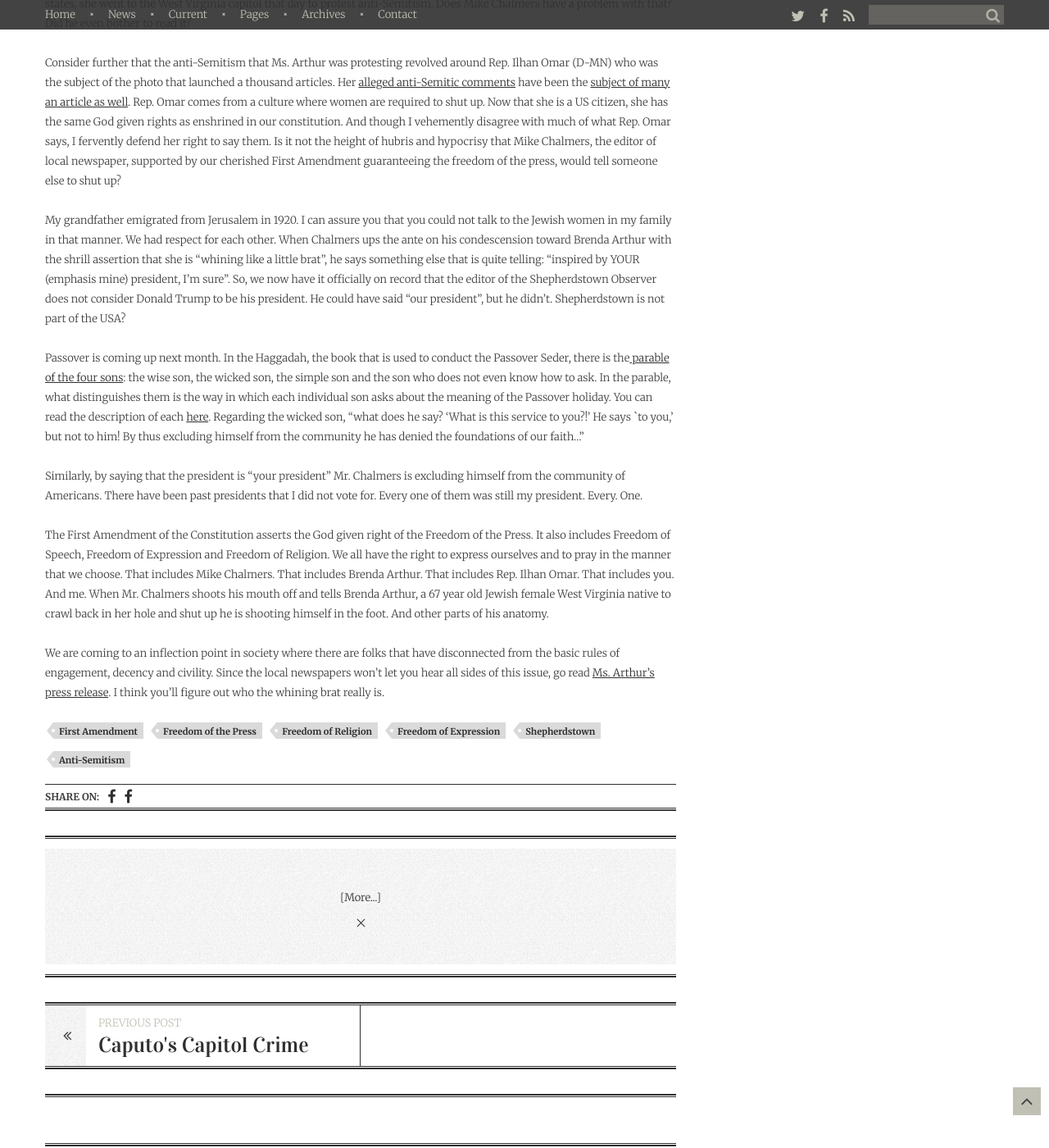
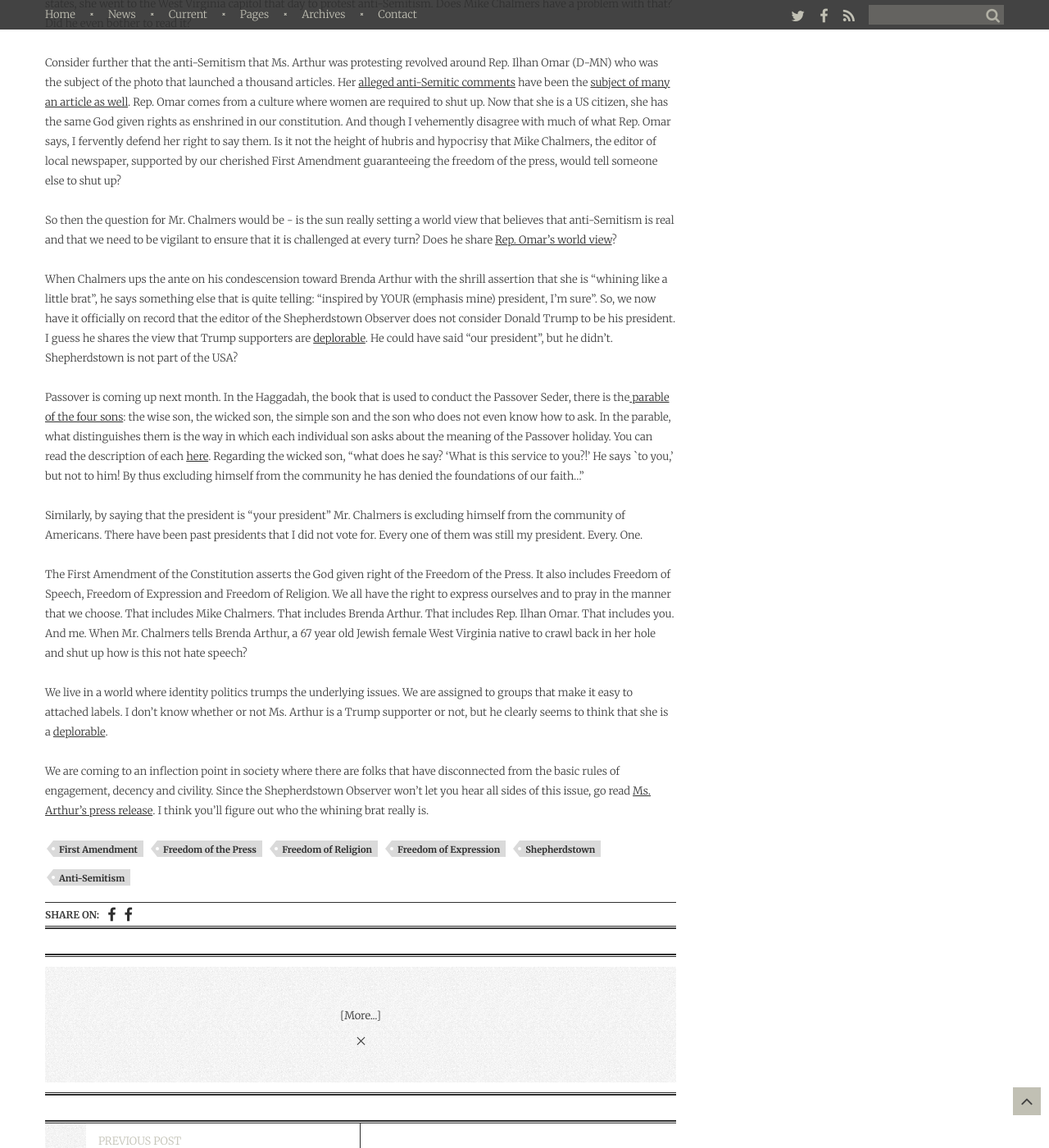
Before and after one commit to niden-net/ghostofjefferson-com, a Jekyll site: the page built from _posts/2019-03-14-does-the-first-amendment-apply-to-everyone.md, in a window 1280 px wide and 1400 px high, scrolled down 1103 px. Shown: the whole window at 82% size. Built offline with Jekyll 4.4.1, drawn with Linux system fonts in a browser that asks for light colours; a script that is not in the unit is left out.

Commit message:
Update Post “2019-03-14-does-the-first-amendment-apply-to-everyone”

```diff
--- a/_posts/2019-03-14-does-the-first-amendment-apply-to-everyone.md
+++ b/_posts/2019-03-14-does-the-first-amendment-apply-to-everyone.md
@@ -23,7 +23,6 @@ Contrast that with the stance taken by the Shepherdstown Observer.  Apparently M
 
 To put it mildly, we all know your name (though it will be forgotten next week, thankfully) because you're an unaccountable bigot.
 
-
 YOU CHOSE to do it - and now you're whining like a little brat (inspired by your president, I'm sure) because the state and the world condemns YOUR behavior. As they should ... well, save for a small and soon-to-be-extinct group of similar bigots that slither through this country. They indeed probably love you.
 
 Anyway, as the curtain sets on your worldview, we bid you, and your ilk, a not-so-fond farewell.
@@ -32,23 +31,20 @@ You won't be missed. And your silly little press release won't be published.
 
 Go back to your hole. Crawl into it. And shut up.”
 
-
 Mr. Chalmers email oozes hatred and it’s directed at a 67 year old Jewish woman.  So when he tells her to “go back to your hole. Crawl into it. And shut up”, there is a whiff of misogyny to it.  I’ll give him a pass regarding anti-Semitism.  For now.  But when he says that the curtain is setting on her world view, the Jewish calendar goes back 5779 years.  As Ms. Arthur’s press release states, she went to the West Virginia capitol that day to protest anti-Semitism.  Does Mike Chalmers have a problem with that?  Did he even bother to read it?
-
 
 Consider further that the anti-Semitism that Ms. Arthur was protesting revolved around Rep. Ilhan Omar (D-MN) who was the subject of the photo that launched a thousand articles.  Her [alleged anti-Semitic comments](https://www.bloomberg.com/news/articles/2019-03-04/democrats-said-to-plan-anti-semitism-measure-after-omar-remarks) have been the [subject of many an article as well](https://www.bloomberg.com/opinion/articles/2019-03-05/ilhan-omar-s-anti-israel-nativism-will-haunt-democrats).  Rep. Omar comes from a culture where women are required to shut up.  Now that she is a US citizen, she has the same God given rights as enshrined in our constitution.  And though I vehemently disagree with much of what Rep. Omar says, I fervently defend her right to say them.  Is it not the height of hubris and hypocrisy that Mike Chalmers, the editor of local newspaper, supported by our cherished First Amendment guaranteeing the freedom of the press, would tell someone else to shut up?
 
+So then the question for Mr. Chalmers would be - is the sun really setting a world view that believes that anti-Semitism is real and that we need to be vigilant to ensure that it is challenged at every turn?  Does he share [Rep. Omar's world view](https://www.washingtonexaminer.com/opinion/jim-clyburns-defense-ilhan-omars-experience-is-more-personal-than-jews-who-had-parents-in-the-holocaust)?
 
-My grandfather emigrated from Jerusalem in 1920.  I can assure you that you could not talk to the Jewish women in my family in that manner.  We had respect for each other. When Chalmers ups the ante on his condescension toward Brenda Arthur with the shrill assertion that she is “whining like a little brat”, he says something else that is quite telling: “inspired by YOUR (emphasis mine) president, I’m sure”.  So, we now have it officially on record that the editor of the Shepherdstown Observer does not consider Donald Trump to be his president.  He could have said “our president”, but he didn’t.  Shepherdstown is not part of the USA?
-
+When Chalmers ups the ante on his condescension toward Brenda Arthur with the shrill assertion that she is “whining like a little brat”, he says something else that is quite telling: “inspired by YOUR (emphasis mine) president, I’m sure”.  So, we now have it officially on record that the editor of the Shepherdstown Observer does not consider Donald Trump to be his president.  I guess he shares the view that Trump supporters are [deplorable](http://wvmetronews.com/2019/03/02/senator-capito-on-anti-muslim-display-at-gop-event-i-deplore-what-happened/).  He could have said “our president”, but he didn’t.  Shepherdstown is not part of the USA?
 
 Passover is coming up next month.  In the Haggadah, the book that is used to conduct the Passover Seder, there is the[ parable of the four sons](http://www.jewishagency.org/nechama-leibowitz-haggadah/content/24076): the wise son, the wicked son, the simple son and the son who does not even know how to ask.  In the parable, what distinguishes them is the way in which each individual son asks about the meaning of the Passover holiday.  You can read the description of each [here](http://www.jewishagency.org/nechama-leibowitz-haggadah/content/24076).  Regarding the wicked son, “what does he say? ‘What is this service to you?!’ He says `to you,' but not to him! By thus excluding himself from the community he has denied the foundations of our faith…”
 
-
 Similarly, by saying that the president is “your president” Mr. Chalmers is excluding himself from the community of Americans.  There have been past presidents that I did not vote for.  Every one of them was still my president.  Every. One.
 
+The First Amendment of the Constitution asserts the God given right of the Freedom of the Press.  It also includes Freedom of Speech, Freedom of Expression and Freedom of Religion.  We all have the right to express ourselves and to pray in the manner that we choose.  That includes Mike Chalmers.  That includes Brenda Arthur. That includes Rep. Ilhan Omar. That includes you.  And me. When Mr. Chalmers tells Brenda Arthur, a 67 year old Jewish female West Virginia native to crawl back in her hole and shut up how is this not hate speech?
 
-The First Amendment of the Constitution asserts the God given right of the Freedom of the Press.  It also includes Freedom of Speech, Freedom of Expression and Freedom of Religion.  We all have the right to express ourselves and to pray in the manner that we choose.  That includes Mike Chalmers.  That includes Brenda Arthur. That includes Rep. Ilhan Omar. That includes you.  And me. When Mr. Chalmers shoots his mouth off and tells Brenda Arthur, a 67 year old Jewish female West Virginia native to crawl back in her hole and shut up he is shooting himself in the foot.  And other parts of his anatomy.
+We live in a world where identity politics trumps the underlying issues.  We are assigned to groups that make it easy to attached labels.  I don't know whether or not Ms. Arthur is a Trump supporter or not, but he clearly seems to think that she is a [deplorable](http://wvmetronews.com/2019/03/02/senator-capito-on-anti-muslim-display-at-gop-event-i-deplore-what-happened/).
 
-
-We are coming to an inflection point in society where there are folks that have disconnected from the basic rules of engagement, decency and civility.  Since the local newspapers won’t let you hear all sides of this issue, go read [Ms. Arthur’s press release](https://www.wvgazettemail.com/opinion/daily_mail_opinion/commentary/brenda-arthur-democrats-violent-reaction-to-peaceful-protest-daily-mail/article_a1972fd5-c879-5df7-8704-ccce8ed95d51.html#tncms-source=article-nav-prev).  I think you’ll figure out who the whining brat really is.
+We are coming to an inflection point in society where there are folks that have disconnected from the basic rules of engagement, decency and civility.  Since the Shepherdstown Observer won’t let you hear all sides of this issue, go read [Ms. Arthur’s press release](https://www.wvgazettemail.com/opinion/daily_mail_opinion/commentary/brenda-arthur-democrats-violent-reaction-to-peaceful-protest-daily-mail/article_a1972fd5-c879-5df7-8704-ccce8ed95d51.html#tncms-source=article-nav-prev).  I think you’ll figure out who the whining brat really is.
```
